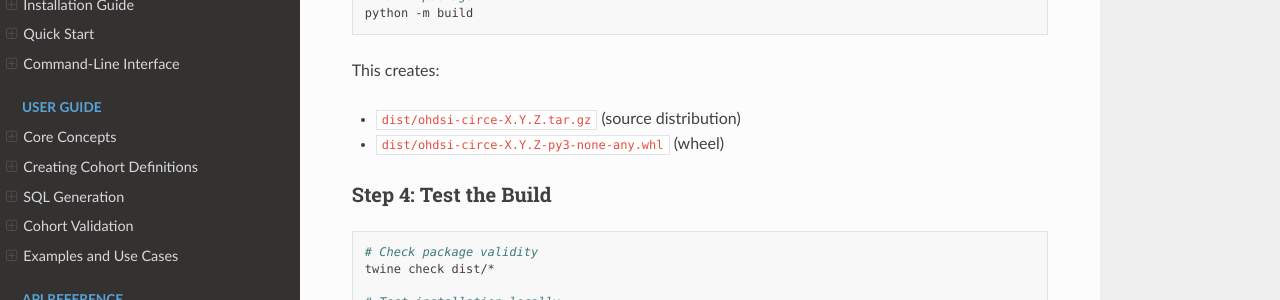
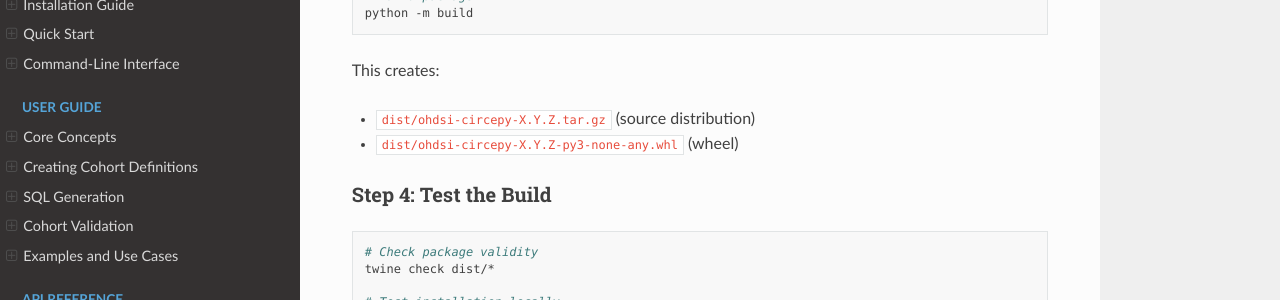
Before and after one commit to OHDSI/Circepy, a Sphinx documentation site: the page built from docs/publishing_guide.md, in a window 1280 px wide and 900 px high, scrolled down 1886 px. Shown: the part 147-447 px from the top of the window. Built offline with Sphinx 7.4.7 and the Read the Docs theme 3.1.0, drawn with Linux system fonts in a browser that asks for light colours; some of the changed text lies outside the part shown.

Commit message:
chore: publish as ohdsi-circepy to avoid name collision
The distribution name 'ohdsi-circe' already belongs to an unrelated PyPI
project (Vantage6's Python wrapper for the OHDSI R packages). Rename the
distribution to 'ohdsi-circepy' across pyproject.toml, CI workflows, README,
and docs, and document the naming history in the README and CHANGELOG.

````diff
--- a/docs/index.rst
+++ b/docs/index.rst
@@ -113,7 +113,7 @@
 
 * **Repository**: https://github.com/OHDSI/Circepy
 * **Issues**: https://github.com/OHDSI/Circepy/issues
-* **PyPI**: https://pypi.org/project/ohdsi-circe/
+* **PyPI**: https://pypi.org/project/ohdsi-circepy/
 
 Indices and tables
 ==================
--- a/docs/publishing_guide.md
+++ b/docs/publishing_guide.md
@@ -94,8 +94,8 @@
 ```
 
 This creates:
-- `dist/ohdsi-circe-X.Y.Z.tar.gz` (source distribution)
-- `dist/ohdsi-circe-X.Y.Z-py3-none-any.whl` (wheel)
+- `dist/ohdsi-circepy-X.Y.Z.tar.gz` (source distribution)
+- `dist/ohdsi-circepy-X.Y.Z-py3-none-any.whl` (wheel)
 
 ### Step 4: Test the Build
 
@@ -122,7 +122,7 @@
 
 Test the installation:
 ```bash
-pip install --index-url https://test.pypi.org/simple/ --extra-index-url https://pypi.org/simple/ ohdsi-circe
+pip install --index-url https://test.pypi.org/simple/ --extra-index-url https://pypi.org/simple/ ohdsi-circepy
 ```
 
 ### Step 6: Upload to Production PyPI
@@ -182,7 +182,7 @@
 ReadTheDocs will automatically detect your `.readthedocs.yaml` configuration file.
 
 #### Basic Settings
-- **Name**: `ohdsi-circe` (or your preferred name)
+- **Name**: `ohdsi-circepy` (or your preferred name)
 - **Repository URL**: `https://github.com/OHDSI/Circepy`
 - **Default branch**: `main`
 - **Default version**: `latest`
@@ -199,7 +199,7 @@
 ReadTheDocs will automatically:
 1. Build docs on every push to `main` or `develop`
 2. Create versioned docs for each git tag
-3. Host at `https://ohdsi-circe.readthedocs.io/`
+3. Host at `https://ohdsi-circepy.readthedocs.io/`
 
 To manually trigger a build:
 - Go to your ReadTheDocs project dashboard
@@ -225,7 +225,7 @@
 
 ### Step 6: Custom Domain (Optional)
 
-If you want a custom domain like `docs.ohdsi.org/ohdsi-circe`:
+If you want a custom domain like `docs.ohdsi.org/ohdsi-circepy`:
 
 1. Go to **Admin** → **Domains**
 2. Add your custom domain
@@ -271,10 +271,10 @@
 
 PyPI supports "Trusted Publishers" which eliminates the need for API tokens:
 
-1. Go to [PyPI Project Settings](https://pypi.org/manage/project/ohdsi-circe/)
+1. Go to [PyPI Project Settings](https://pypi.org/manage/project/ohdsi-circepy/)
 2. Navigate to **Publishing** → **Add a new pending publisher**
 3. Add:
-   - **PyPI Project Name**: `ohdsi-circe`
+   - **PyPI Project Name**: `ohdsi-circepy`
    - **Owner**: `OHDSI`
    - **Repository**: `Circepy`
    - **Workflow name**: `release.yml`
@@ -302,7 +302,7 @@
 - [ ] Upload to PyPI: `twine upload dist/*`
 - [ ] Create and push git tag: `git tag -a v0.1.0 -m "Release 0.1.0" && git push origin v0.1.0`
 - [ ] Verify GitHub release was created
-- [ ] Verify PyPI package: `pip install ohdsi-circe`
+- [ ] Verify PyPI package: `pip install ohdsi-circepy`
 - [ ] Verify ReadTheDocs build succeeded
 
 ---
--- a/pyproject.toml
+++ b/pyproject.toml
@@ -3,7 +3,7 @@
 build-backend = "setuptools.build_meta"
 
 [project]
-name = "ohdsi-circe"
+name = "ohdsi-circepy"
 version = "0.3.0"
 description = "Python implementation of OHDSI CIRCE-BE for cohort definition and SQL generation"
 readme = {file = "README.md", content-type = "text/markdown"}
@@ -75,7 +75,7 @@
 
 [project.urls]
 Homepage = "https://github.com/OHDSI/Circepy"
-Documentation = "https://ohdsi-circe.readthedocs.io/"
+Documentation = "https://ohdsi-circepy.readthedocs.io/"
 Repository = "https://github.com/OHDSI/Circepy.git"
 Issues = "https://github.com/OHDSI/Circepy/issues"
 Changelog = "https://github.com/OHDSI/Circepy/blob/main/CHANGELOG.md"
````
Also changed, not shown: CHANGELOG.md (+6 -3 lines), CONTRIBUTING.md (+1 -1 lines), README.md (+16 -8 lines), docs/README.md (+1 -1 lines), docs/RELEASE_CHECKLIST.md (+8 -8 lines), docs/installation.md (+2 -2 lines), docs/waveform_extension.md (+1 -1 lines), examples/README.md, 3 other files.
